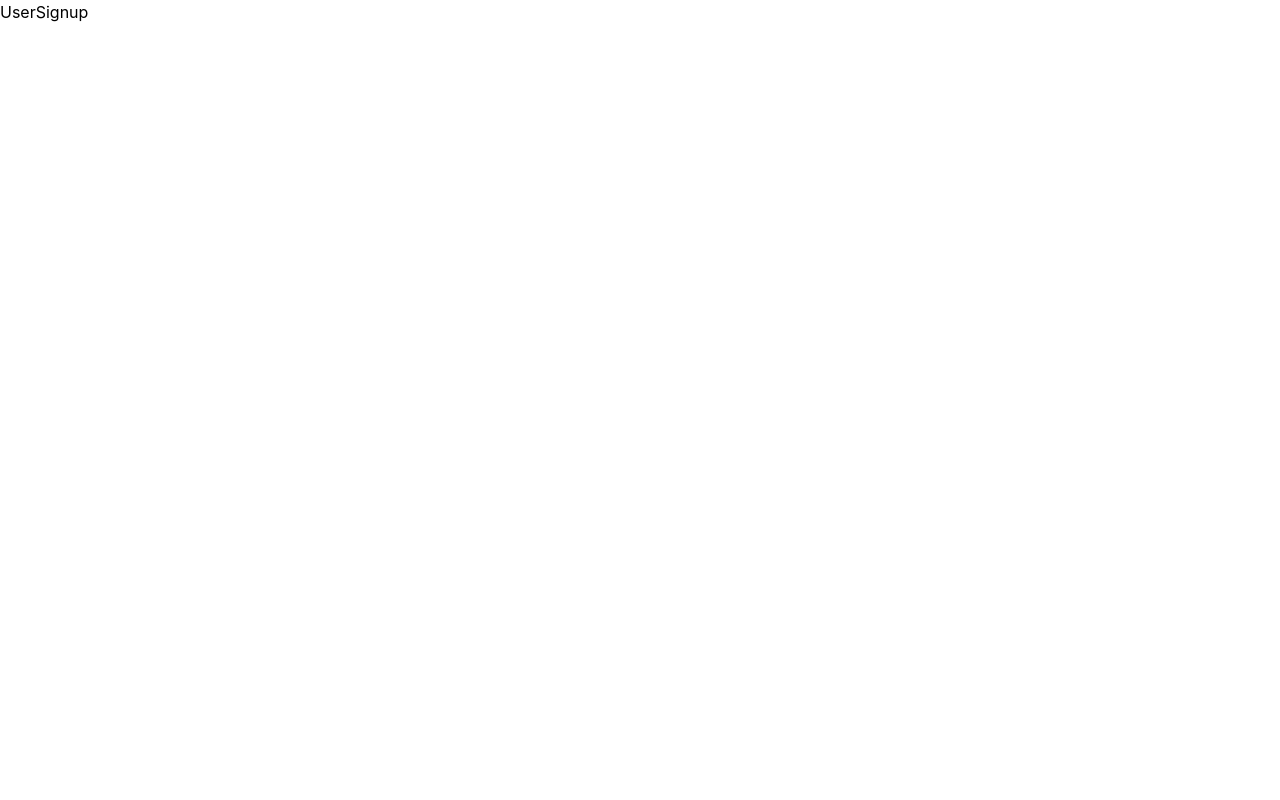
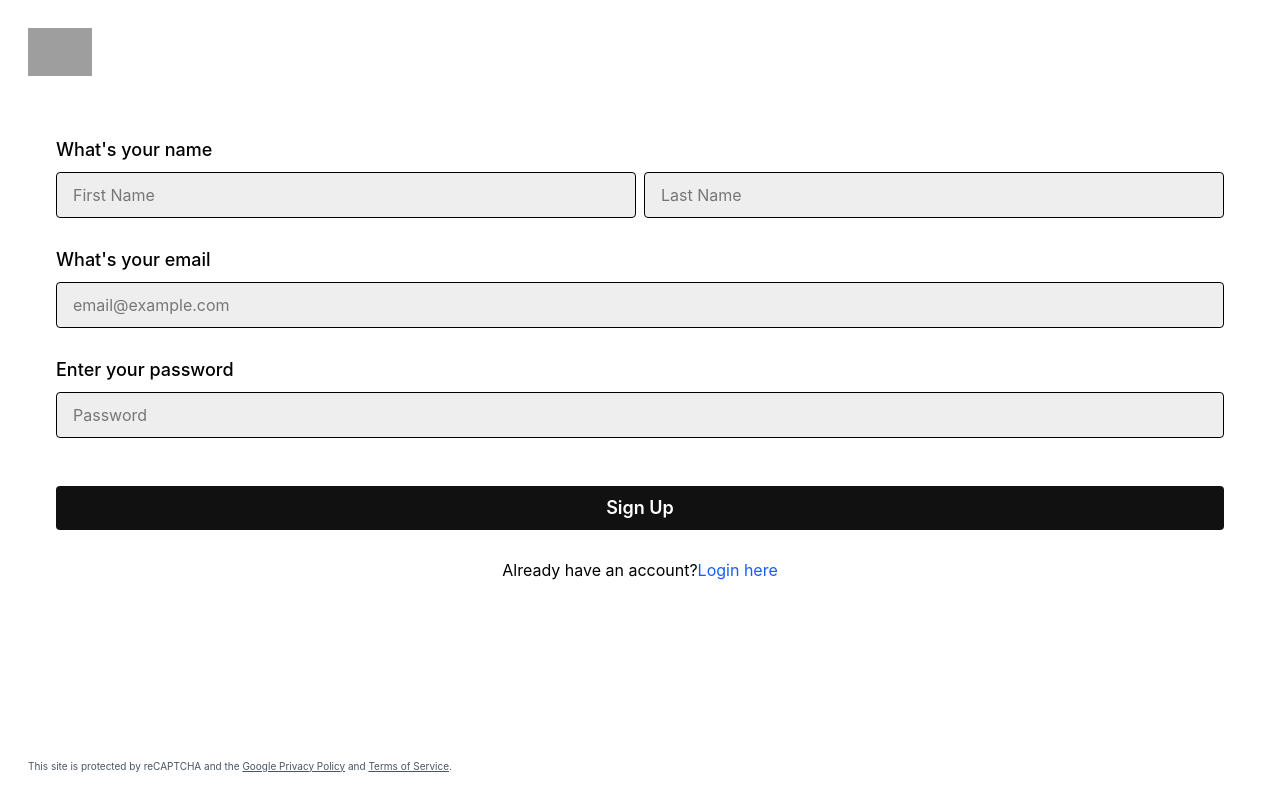
Before and after one commit to ashishpatel0856/UberApp, a React app in the folder frontend/: page /signup in a window 1280 px wide. Built offline with nearby package versions, Linux system fonts and the light colour scheme; grey boxes are pictures that could not be loaded; the HTML template or start-up script is replaced by a standard one.

Commit message:
add ui user signup

```diff
--- a/frontend/src/pages/CaptainSignup.jsx
+++ b/frontend/src/pages/CaptainSignup.jsx
@@ -1,9 +1,91 @@
 import React from 'react'
+import { Link } from 'react-router-dom';
+import { useState } from 'react';
 
 const CaptainSignup = () => {
+    const [email, setEmail] = useState('');
+    const [password, setPassword] = useState('');
+    const [firstName, setFirstName] = useState('');
+    const [lastName, setLastName] = useState('');
+    const [userData, setUserData] = useState({});
+
+     const submitHandler = (e) => {
+    e.preventDefault();
+    setUserData({
+      username: {
+      firstName: firstName,
+      lastName: lastName,
+      },
+      email: email,
+      password: password
+    })
+    setEmail('');
+    setPassword('');
+    setFirstName('');
+    setLastName('');
+
+  }
   return (
-    <div>CaptainSignup</div>
-  )
+  <div>
+      <div className='p-7 h-screen flex flex-col justify-between'>
+        <div>
+          <img className='w-16 mb-8' src="https://www.svgrepo.com/show/505031/uber-driver.svg" alt="" />
+
+          <form onSubmit={(e) => submitHandler(e)} className='bg-white p-7 rounded-lg'>
+
+            <h3 className='text-lg font-medium mb-2'>What's your name</h3>
+            <div className='flex gap-2'>
+              <input
+                required
+                value={firstName}
+                onChange={(e) => setFirstName(e.target.value)}
+                className='bg-[#eeeeee] w-1/2 rounded mb-7 px-4 py-2 border  text-lg placeholder:text-base '
+                type="text"
+                placeholder="First Name"
+              />
+              <input
+                required
+                value={lastName}
+                onChange={(e) => setLastName(e.target.value)}
+                className='bg-[#eeeeee] w-1/2 rounded mb-7 px-4 py-2 border  text-lg placeholder:text-base '
+                type="text"
+                placeholder="Last Name"
+              />
+
+            </div>
+
+            <h3 className='text-lg font-medium mb-2'>What's your email</h3>
+            <input
+              required
+              value={email}
+              onChange={(e) => setEmail(e.target.value)}
+              className='bg-[#eeeeee] rounded mb-7 px-4 py-2 border w-full text-lg placeholder:text-base '
+              type="email"
+              placeholder="email@example.com"
+            />
+
+            <h3 className='text-lg font-medium mb-2'>Enter your password</h3>
+
+            <input
+              required
+              value={password}
+              onChange={(e) => setPassword(e.target.value)}
+              className='bg-[#eeeeee] rounded mb-7 px-4 py-2 border w-full text-lg placeholder:text-base '
+              type="password"
+              placeholder="Password"
+            />
+
+            <button className='bg-[#111] mt-5 text-white font-semibold rounded px-4 py-2  w-full text-lg placeholder:text-base '>Sign Up</button>
+          </form>
+          <p className='text-center'>Already have an account?<Link to='/login' className='text-blue-600'>Login here</Link></p>
+
+        </div>
+        <div>
+          <p className=' text-[10px] leading-tight text-gray-600'>This site is protected by reCAPTCHA and the <span className='underline'>Google Privacy Policy</span> and <span className='underline'>Terms of Service</span>.</p>
+        </div>
+      </div>
+    </div>
+      )
 }
 
 export default CaptainSignup
--- a/frontend/src/pages/Captainlogin.jsx
+++ b/frontend/src/pages/Captainlogin.jsx
@@ -18,11 +18,11 @@ const Captainlogin = () => {
     }
     return (
 
-        <div className='p-7 h-screen flex flex-col justify-between'>
-            <div>
+        <div className='py-5 px-5 h-screen flex flex-col justify-between'>
+            <div >
                 <img className='w-16 mb-8' src="https://www.svgrepo.com/show/505031/uber-driver.svg" alt="" />
 
-                <form onSubmit={(e) => submitHandler(e)} className='bg-white p-7 rounded-lg'>
+                <form onSubmit={(e) => submitHandler(e)} className='bg-white p-7  rounded-lg'>
                     <h3 className='text-lg font-medium mb-2'>What's your email</h3>
 
                     <input
@@ -46,13 +46,14 @@ const Captainlogin = () => {
                     />
 
                     <button className='bg-[#111] mt-5 text-white font-semibold rounded px-4 py-2  w-full text-lg placeholder:text-base '>login</button>
-                    <p className='text-center'>Join a fleet?<Link to='/signup' className='text-blue-600'>Registered as a Captain</Link></p>
+                    <p className='text-center'>Join a fleet?<Link to='/captain-signup' className='text-blue-600'>Registered as a Captain</Link></p>
                 </form>
             </div>
             <div>
                 <Link to='/captain-login' className='bg-[#d5622d] mt-5 flex items-center justify-center text-white font-semibold rounded px-4 py-2  w-full text-lg placeholder:text-base '>Sign as a User</Link>
             </div>
-        </div>)
+        </div>
+    )
 }
 
 export default Captainlogin
--- a/frontend/src/pages/UserSignup.jsx
+++ b/frontend/src/pages/UserSignup.jsx
@@ -1,8 +1,91 @@
 import React from 'react'
+import { Link } from 'react-router-dom';
+import { useState } from 'react';
 
 const UserSignup = () => {
+
+  const [email, setEmail] = useState('');
+  const [password, setPassword] = useState('');
+  const [firstName, setFirstName] = useState('');
+  const [lastName, setLastName] = useState('');
+  const [userData, setUserData] = useState({});
+
+  const submitHandler = (e) => {
+    e.preventDefault();
+    setUserData({
+      username: {
+      firstName: firstName,
+      lastName: lastName,
+      },
+      email: email,
+      password: password
+    })
+    setEmail('');
+    setPassword('');
+    setFirstName('');
+    setLastName('');
+
+  }
   return (
-    <div>UserSignup</div>
+    <div>
+      <div className='p-7 h-screen flex flex-col justify-between'>
+        <div>
+          <img className='w-16 mb-8' src="https://upload.wikimedia.org/wikipedia/commons/c/cc/Uber_logo_2018.png" alt="" />
+
+          <form onSubmit={(e) => submitHandler(e)} className='bg-white p-7 rounded-lg'>
+
+            <h3 className='text-lg font-medium mb-2'>What's your name</h3>
+            <div className='flex gap-2'>
+              <input
+                required
+                value={firstName}
+                onChange={(e) => setFirstName(e.target.value)}
+                className='bg-[#eeeeee] w-1/2 rounded mb-7 px-4 py-2 border  text-lg placeholder:text-base '
+                type="text"
+                placeholder="First Name"
+              />
+              <input
+                required
+                value={lastName}
+                onChange={(e) => setLastName(e.target.value)}
+                className='bg-[#eeeeee] w-1/2 rounded mb-7 px-4 py-2 border  text-lg placeholder:text-base '
+                type="text"
+                placeholder="Last Name"
+              />
+
+            </div>
+
+            <h3 className='text-lg font-medium mb-2'>What's your email</h3>
+            <input
+              required
+              value={email}
+              onChange={(e) => setEmail(e.target.value)}
+              className='bg-[#eeeeee] rounded mb-7 px-4 py-2 border w-full text-lg placeholder:text-base '
+              type="email"
+              placeholder="email@example.com"
+            />
+
+            <h3 className='text-lg font-medium mb-2'>Enter your password</h3>
+
+            <input
+              required
+              value={password}
+              onChange={(e) => setPassword(e.target.value)}
+              className='bg-[#eeeeee] rounded mb-7 px-4 py-2 border w-full text-lg placeholder:text-base '
+              type="password"
+              placeholder="Password"
+            />
+
+            <button className='bg-[#111] mt-5 text-white font-semibold rounded px-4 py-2  w-full text-lg placeholder:text-base '>Sign Up</button>
+          </form>
+          <p className='text-center'>Already have an account?<Link to='/login' className='text-blue-600'>Login here</Link></p>
+
+        </div>
+        <div>
+          <p className=' text-[10px] leading-tight text-gray-600'>This site is protected by reCAPTCHA and the <span className='underline'>Google Privacy Policy</span> and <span className='underline'>Terms of Service</span>.</p>
+        </div>
+      </div>
+    </div>
   )
 }
 
```
